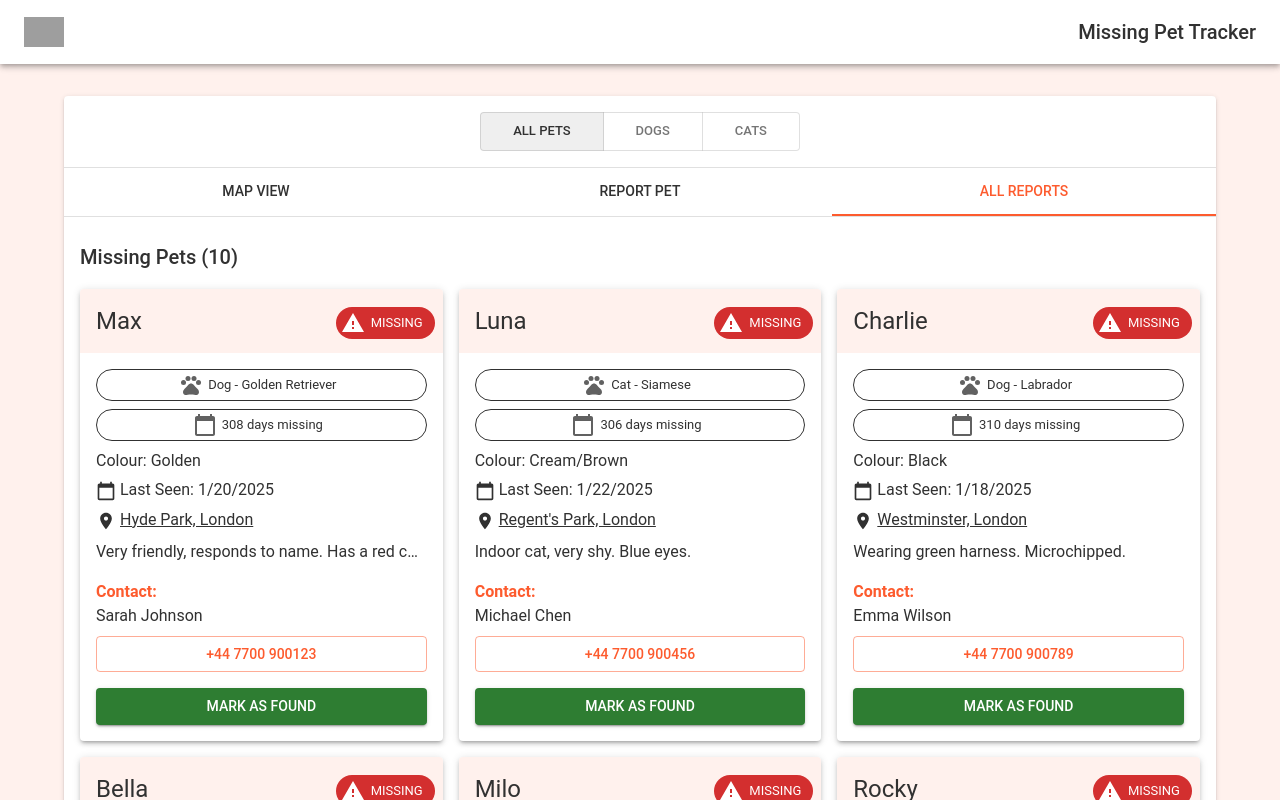
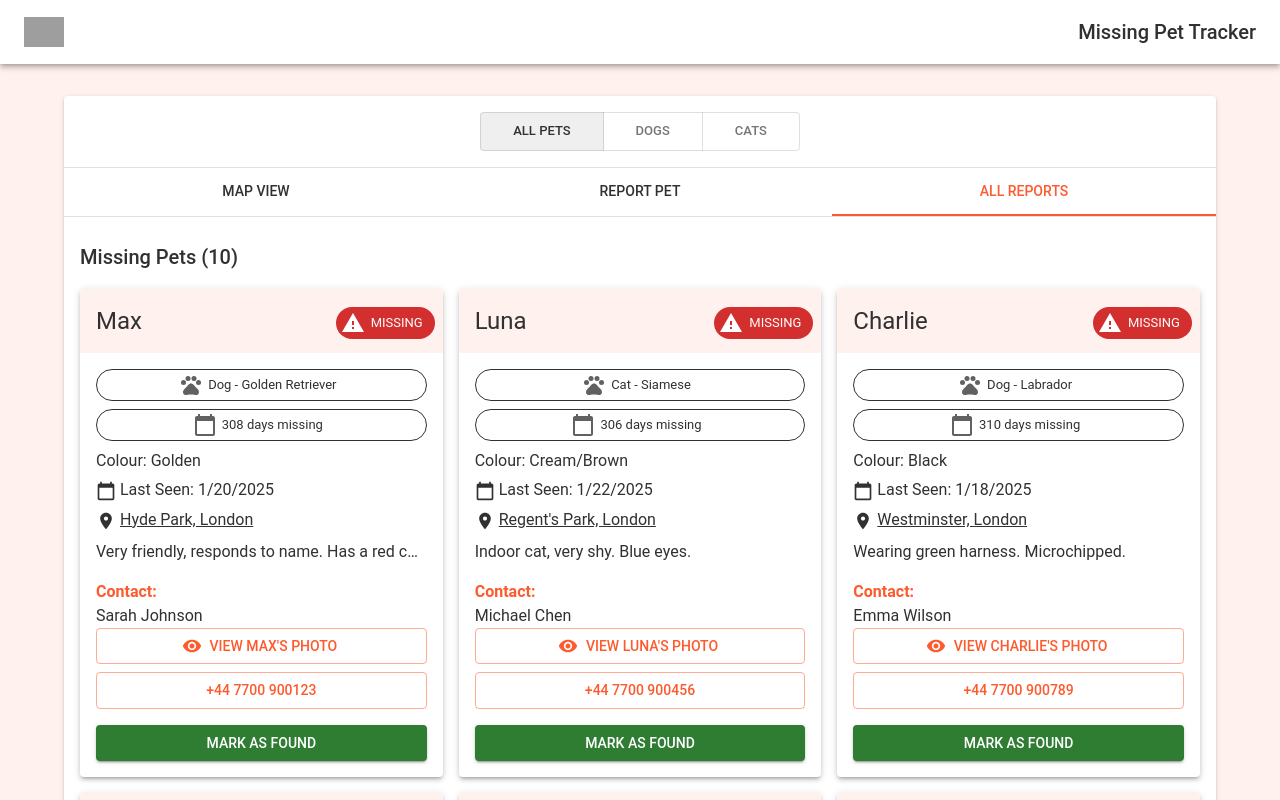
Before and after one commit to paulbrownsmith/pet-rescue, a React (Create React App) app: page / in a window 1280 px wide. Both pictures are taken after a click on the tab "ALL REPORTS". Shown: the top 800 px of the page. Built offline with nearby package versions, Linux system fonts and the light colour scheme; grey boxes are pictures that could not be loaded; a web font is replaced by a local one.

Commit message:
Add button to view pet image if present

```diff
--- a/src/components/MissingPetCard.tsx
+++ b/src/components/MissingPetCard.tsx
@@ -1,4 +1,4 @@
-import React from 'react';
+import React, { useState } from 'react';
 import {
   Box,
   Card,
@@ -8,12 +8,17 @@ import {
   Button,
   CardActions,
   CardHeader,
+  Dialog,
+  DialogContent,
+  DialogActions,
+  DialogTitle,
 } from '@mui/material';
 import { MissingPet } from '../types/Pet';
 import PetsIcon from '@mui/icons-material/Pets';
 import LocationOnIcon from '@mui/icons-material/LocationOn';
 import CalendarTodayIcon from '@mui/icons-material/CalendarToday';
 import WarningIcon from '@mui/icons-material/Warning';
+import VisibilityIcon from '@mui/icons-material/Visibility';
 
 interface MissingPetCardProps {
   pet: MissingPet;
@@ -22,6 +27,18 @@ interface MissingPetCardProps {
 }
 
 const MissingPetCard: React.FC<MissingPetCardProps> = ({ pet, onMarkAsFound, onViewMap }) => {
+  const [openDialog, setOpenDialog] = useState(false);
+  const [imageError, setImageError] = useState(false);
+
+  const handleOpenDialog = () => {
+    setOpenDialog(true);
+    setImageError(false);
+  };
+
+  const handleCloseDialog = () => {
+    setOpenDialog(false);
+  };
+
   return (
     <Card elevation={3}>
       <CardHeader
@@ -80,6 +97,18 @@ const MissingPetCard: React.FC<MissingPetCardProps> = ({ pet, onMarkAsFound, onV
           <Typography display="block">
             {pet.contactInfo.name}
           </Typography>
+          {pet.photoUrl && (
+            <Button
+              fullWidth
+              size="medium"
+              variant="outlined"
+              color="primary"
+              startIcon={<VisibilityIcon />}
+              onClick={handleOpenDialog}
+            >
+              View {pet.name}'s Photo
+            </Button>
+          )}
           <Button
             fullWidth
             variant="outlined"
@@ -91,7 +120,7 @@ const MissingPetCard: React.FC<MissingPetCardProps> = ({ pet, onMarkAsFound, onV
           </Button>
         </Box>
       </CardContent>
-      <CardActions sx={{ padding: 2, pt: 0}}>
+      <CardActions sx={{ padding: 2, pt: 0, display: 'flex', gap: 1, flexDirection: 'column' }}>
         <Button
           fullWidth
           size="medium"
@@ -102,6 +131,34 @@ const MissingPetCard: React.FC<MissingPetCardProps> = ({ pet, onMarkAsFound, onV
           Mark as Found
         </Button>
       </CardActions>
+
+      <Dialog open={openDialog} onClose={handleCloseDialog} maxWidth="md" fullWidth>
+        <DialogTitle>{pet.name}</DialogTitle>
+        <DialogContent>
+          {pet.photoUrl && !imageError ? (
+            <Box sx={{ textAlign: 'center' }}>
+              <img
+                src={pet.photoUrl}
+                alt={pet.name}
+                onError={() => setImageError(true)}
+                style={{
+                  width: '100%',
+                  maxHeight: '500px',
+                  objectFit: 'contain',
+                  borderRadius: '8px'
+                }}
+              />
+            </Box>
+          ) : (
+            <Typography variant="body2" color="text.secondary" sx={{ textAlign: 'center', py: 4 }}>
+              Image not available
+            </Typography>
+          )}
+        </DialogContent>
+        <DialogActions sx={{ px: 3, pb: 2 }}>
+          <Button onClick={handleCloseDialog}>Close</Button>
+        </DialogActions>
+      </Dialog>
     </Card>
   );
 };
```
